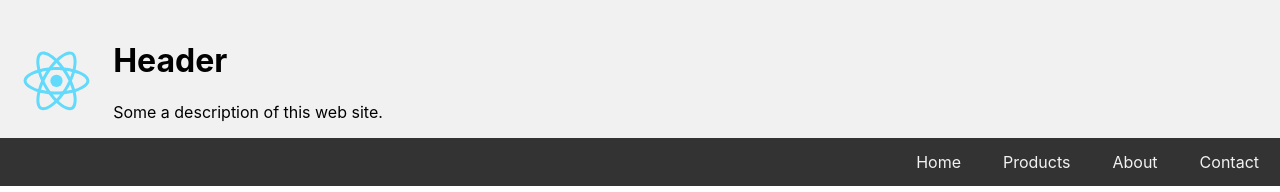
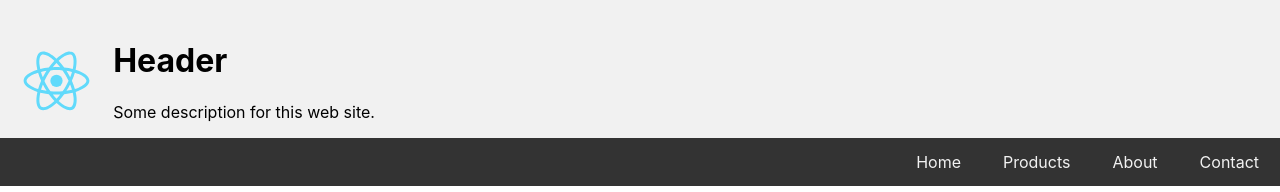
Before and after one commit to kano-kenji/react-first, a React (Create React App) app: page / in a window 1280 px wide. Shown: the top 192 px of the page. Built offline with nearby package versions, Linux system fonts and the light colour scheme.

Commit message:
Home work for Lesson 2 (Transfer props to components). Add footer and footer items

```diff
--- a/src/components/Header/Header.js
+++ b/src/components/Header/Header.js
@@ -8,7 +8,7 @@ function Header(props) {
             <div className="logo">
                 <img src={Logo} alt="web site Logo" />
                 <h1>Header</h1>
-                <p>Some a description of this web site.</p>
+                <p>Some description for this web site.</p>
             </div>
 
             <div className="topnav">
```
